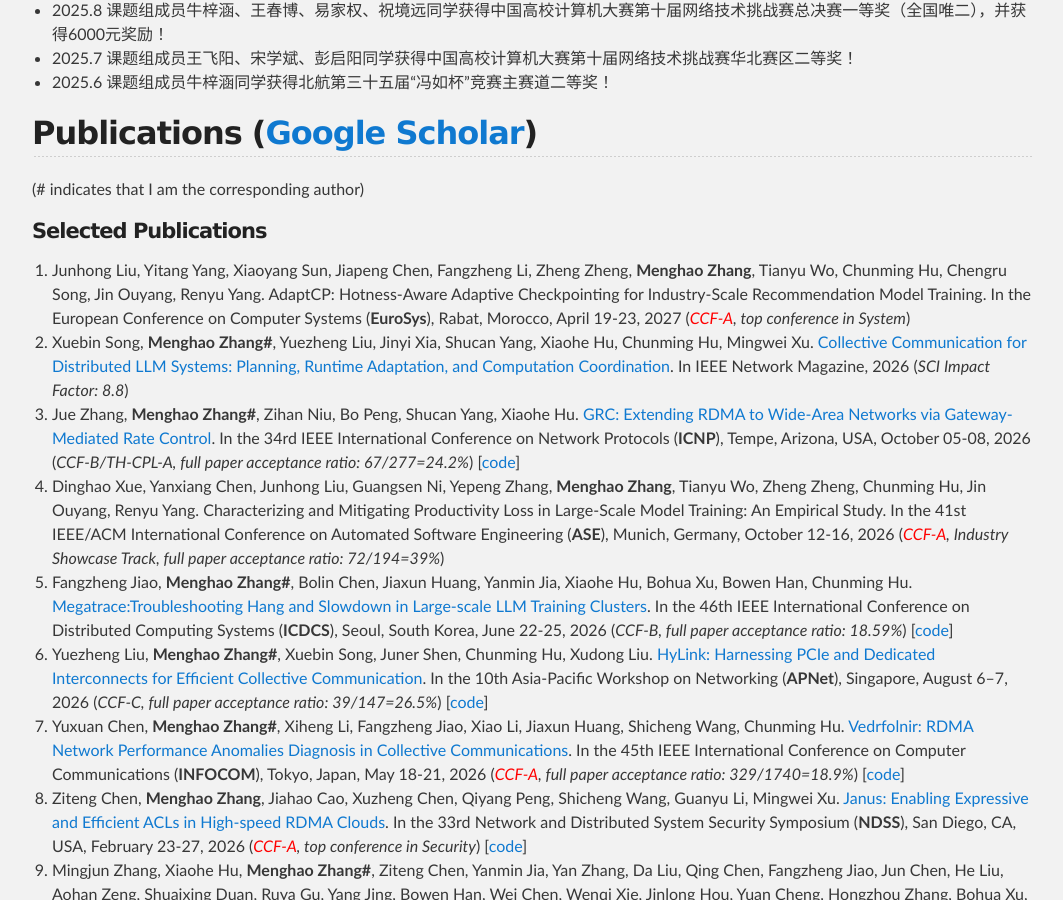
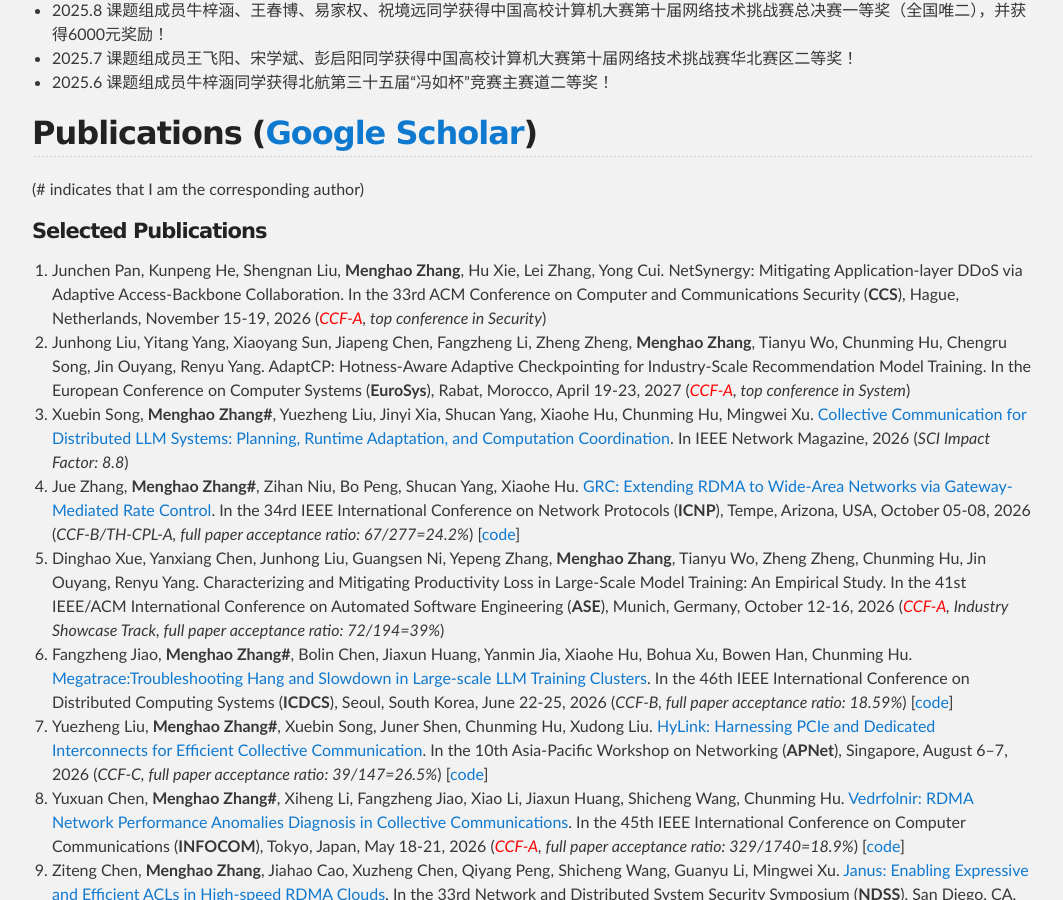
Before and after one commit to zhangmenghao/zhangmenghao.github.io, a Jekyll site: the page built from index.md, in a window 1280 px wide and 900 px high, scrolled down 1213 px. Shown: the whole window, without its empty margins (108-1171 px from the left). Built offline with Jekyll 4.4.1, drawn with Linux system fonts in a browser that asks for light colours.

Commit message:
Update CCS 26

```diff
--- a/index.md
+++ b/index.md
@@ -44,6 +44,9 @@
 ## Publications ([Google Scholar](https://scholar.google.com/citations?user=fv-p85gAAAAJ&hl=zh-CN))
 (# indicates that I am the corresponding author)
 #### Selected Publications
+36. Junchen Pan, Kunpeng He, Shengnan Liu, __Menghao Zhang__, Hu Xie, Lei Zhang, Yong Cui.
+NetSynergy: Mitigating Application-layer DDoS via Adaptive Access-Backbone Collaboration.
+In the 33rd ACM Conference on Computer and Communications Security (**CCS**), Hague, Netherlands, November 15-19, 2026 (*<font color='red'>CCF-A</font>, top conference in Security*)
 35. Junhong Liu, Yitang Yang, Xiaoyang Sun, Jiapeng Chen, Fangzheng Li, Zheng Zheng, __Menghao Zhang__, Tianyu Wo, Chunming Hu, Chengru Song, Jin Ouyang, Renyu Yang.
 AdaptCP: Hotness-Aware Adaptive Checkpointing for Industry-Scale Recommendation Model Training.
 In the European Conference on Computer Systems (**EuroSys**), Rabat, Morocco, April 19-23, 2027 (*<font color='red'>CCF-A</font>, top conference in System*)
```
